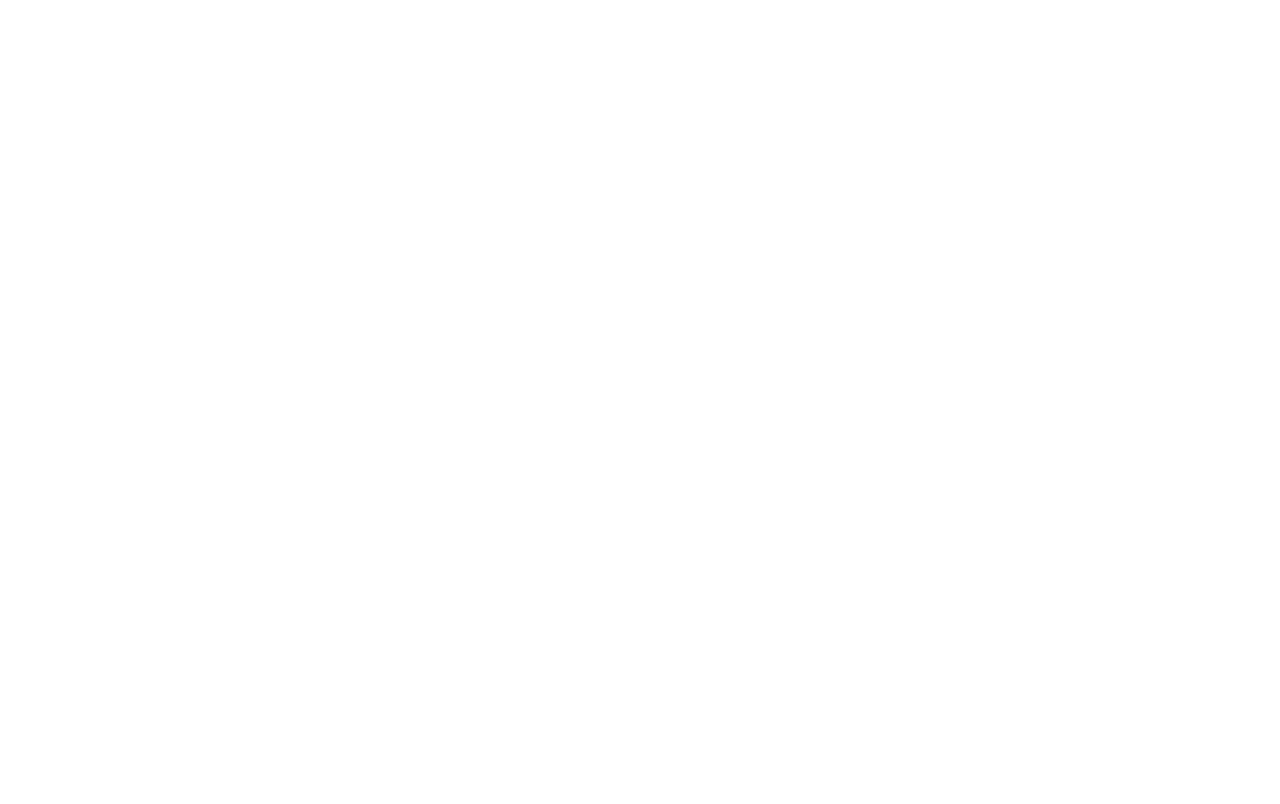
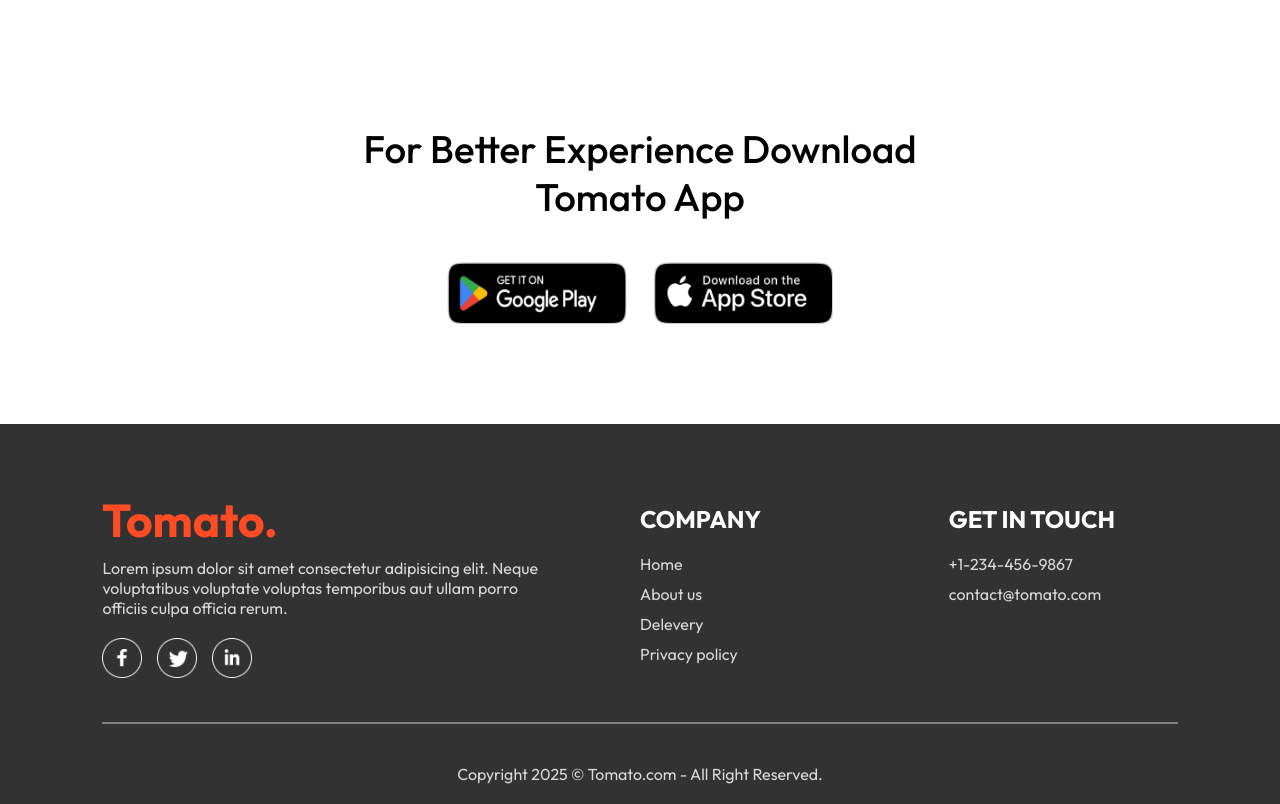
Before and after one commit to akashkr-tech/Food-delivery-app, a React (Vite) app in the folder frontend/: page / in a window 1280 px wide. Shown: the part 5820-6624 px from the top of the page. Before the commit the page ends 5875 px from the top, so only its background shows below. Built offline with nearby package versions, Linux system fonts and the light colour scheme; a web font is replaced by a local one.

Commit message:
footer-complete

```diff
--- a/frontend/src/App.jsx
+++ b/frontend/src/App.jsx
@@ -4,10 +4,12 @@
 import Home from './pages/Home/Home'
 import Cart from './pages/Cart/Cart'
 import PlaceOrder from './pages/PlaceOrder/PlaceOrder'
+import Footer from './components/Footer/Footer'
 
 
 const App = () => {
   return (
+    <>
     <div className='app'>
      <Navbar/>
      <Routes>
@@ -16,6 +18,8 @@
       <Route path = '/order' element = {<PlaceOrder/>}/>
      </Routes>
     </div>
+    <Footer />
+    </>
   )
 }
 
--- /dev/null
+++ b/frontend/src/components/AppDownload/AppDownload.css
@@ -0,0 +1,26 @@
+.App-Download{
+    margin: auto auto;
+    margin-top: 100px;
+    font-size: max(3vw,20px);
+    text-align: center;
+    font-weight: 500;
+
+}
+
+.App-download-platforms{
+    display: flex;
+    justify-content: center;
+    gap: max(2vw,10px);
+    margin-top: 40px;
+}
+
+.App-download-platforms img{
+    width: max(30vw,120px);
+    max-width: 180px;
+    transition: 0.5s;
+    cursor: pointer;
+}
+.App-download-platforms img:hover{
+    transform: scale(1.05);
+
+}
--- /dev/null
+++ b/frontend/src/components/AppDownload/AppDownload.jsx
@@ -0,0 +1,18 @@
+import React from 'react'
+import './AppDownload.css'
+import { assets } from '../../assets/assets'
+
+const AppDownload = () => {
+  return (
+    <div className='App-Download' id='App-download'>
+        <p>For Better Experience Download <br /> Tomato App </p>
+        <div className='App-download-platforms'>
+            <img src={assets.play_store} alt="" />
+            <img src={assets.app_store} alt="" />
+        </div>
+
+    </div>
+  )
+}
+
+export default AppDownload
--- /dev/null
+++ b/frontend/src/components/Footer/Footer.css
@@ -0,0 +1,46 @@
+.footer{
+    color:#d9d9d9;
+    background-color: #323232;
+    display: flex;
+    flex-direction: column;
+    align-items: center;
+    gap: 20px;
+    padding: 20px 8vw;
+    padding-top: 80px;
+    margin-top: 100px  ;
+}
+.footer-content{
+    width: 100%;
+    display: grid;
+    grid-template-columns: 2fr 1fr 1fr;
+    gap: 80px;
+}
+
+.footer-content-left , .footer-content-right, .footer-content-center{
+    display: flex;
+    flex-direction: column;
+    align-items: start;
+    gap: 20px;
+}
+
+.footer-content-left li, .footer-content-right li, .footer-content-center li {
+   list-style: none;
+   margin-bottom: 10px;
+   cursor: pointer;
+}
+
+.footer-content-right h2 ,.footer-content-center h2{
+    color: white;
+}
+.footer-social-icons img{
+    width:40px ;
+    margin-right: 15px;
+}
+
+.footer hr{
+    width: 100%;
+    height: 2px;
+    margin: 20px 0;
+    background-color: gray;
+    border: none;
+}
--- /dev/null
+++ b/frontend/src/components/Footer/Footer.jsx
@@ -0,0 +1,42 @@
+import React from 'react'
+import './Footer.css'
+import { assets } from '../../assets/assets'
+
+const Footer = () => {
+  return (
+    <div className='footer' id='footer'>
+        <div className="footer-content">
+            <div className="footer-content-left">
+               <img src={assets.logo} alt="" />
+               <p>Lorem ipsum dolor sit amet consectetur adipisicing elit. Neque voluptatibus voluptate voluptas temporibus aut ullam porro officiis culpa officia rerum.</p>
+               <div className="footer-social-icons">
+                <img src={assets.facebook_icon} alt="" />
+                <img src={assets.twitter_icon} alt="" />
+                <img src={assets.linkedin_icon} alt="" />
+               </div>
+            </div>
+            <div className="footer-content-center">
+                <h2>COMPANY</h2>
+                <ul>
+                    <li>Home</li>
+                    <li>About us</li>
+                    <li>Delevery</li>
+                    <li>Privacy policy</li>
+                </ul>
+            </div>
+            <div className="footer-content-right">
+                <h2>GET IN TOUCH</h2>
+                <ul>
+                    <li>+1-234-456-9867</li>
+                    <li>contact@tomato.com</li>
+                </ul>
+
+            </div>
+        </div>
+      <hr />
+      <p className='footer-copyright'>Copyright 2025 © Tomato.com - All Right Reserved.</p>
+    </div>
+  )
+}
+
+export default Footer
--- a/frontend/src/pages/Home/Home.jsx
+++ b/frontend/src/pages/Home/Home.jsx
@@ -3,6 +3,7 @@
 import Header from '../../components/Header/Header.jsx'
 import ExploreMenu from '../../components/ExploreMenu/ExploreMenu.jsx'
 import FoodDisplay from '../../components/FoodDisplay/FoodDisplay.jsx'
+import AppDownload from '../../components/AppDownload/AppDownload.jsx'
 
 const Home = () => {
   const [category,setCategory] = useState("All");
@@ -12,6 +13,7 @@
       <Header/>
       <ExploreMenu category={category} setCategory={setCategory} />
       <FoodDisplay category={category}/>
+      <AppDownload/>
     </div>
   )
 }
```
